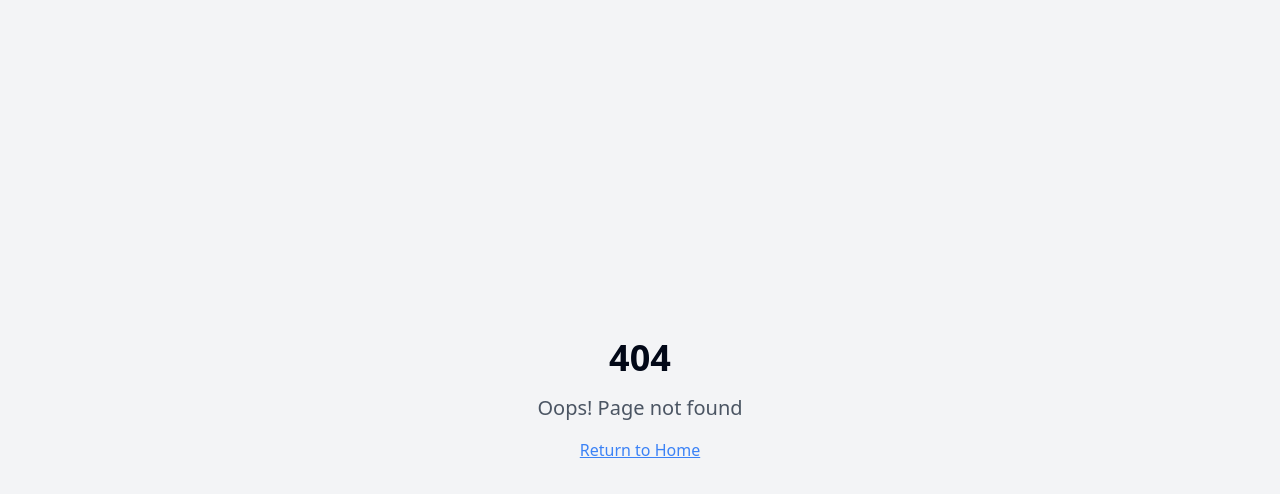
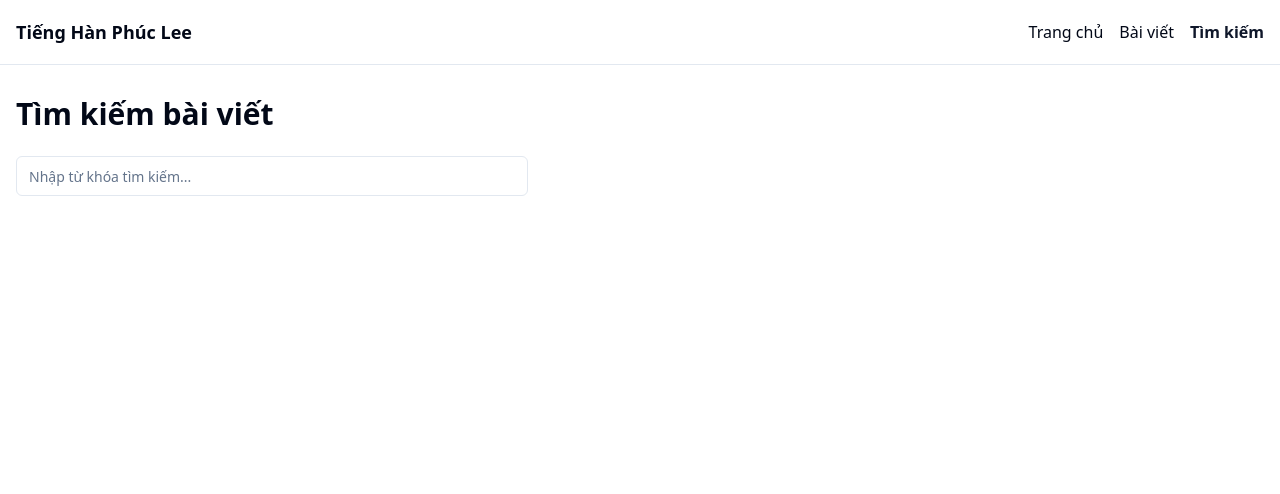
Before and after one commit to lehoangphuc747/THPL, a React (Vite) app: page /tim-kiem in a window 1280 px wide. Before the commit this address had no page. Shown: the top 494 px of the page. Built offline with nearby package versions, Linux system fonts and the light colour scheme.

Commit message:
[dyad] Thêm chức năng tìm kiếm bài viết - wrote 2 file(s)

```diff
--- a/src/App.tsx
+++ b/src/App.tsx
@@ -9,6 +9,7 @@ import Layout from "./components/Layout";
 import Home from "./pages/Home";
 import Posts from "./pages/Posts";
 import PostDetail from "./pages/PostDetail";
+import SearchPage from "./pages/Search";
 import NotFound from "./pages/NotFound";
 
 const queryClient = new QueryClient();
@@ -25,7 +26,7 @@ const App = () => (
               <Route path="/" element={<Home />} />
               <Route path="/bai-viet" element={<Posts />} />
               <Route path="/bai-viet/:slug" element={<PostDetail />} />
-              {/* Các route khác sẽ được thêm vào đây */}
+              <Route path="/tim-kiem" element={<SearchPage />} />
             </Route>
             <Route path="*" element={<NotFound />} />
           </Routes>
--- /dev/null
+++ b/src/pages/Search.tsx
@@ -0,0 +1,68 @@
+import { useState, useEffect, useMemo } from 'react';
+import { usePosts } from '@/hooks/usePosts';
+import { PostFrontmatter } from '@/types/post';
+import PostCard from '@/components/PostCard';
+import { Input } from '@/components/ui/input';
+import Fuse from 'fuse.js';
+
+const SearchPage = () => {
+  const { posts, loading } = usePosts();
+  const [query, setQuery] = useState('');
+  const [results, setResults] = useState<PostFrontmatter[]>([]);
+
+  const fuse = useMemo(() => {
+    if (posts.length > 0) {
+      return new Fuse(posts, {
+        keys: ['title', 'tags', 'category', 'author'],
+        includeScore: true,
+        threshold: 0.4,
+      });
+    }
+    return null;
+  }, [posts]);
+
+  useEffect(() => {
+    if (query.trim() && fuse) {
+      const searchResults = fuse.search(query.trim()).map(result => result.item);
+      setResults(searchResults);
+    } else {
+      setResults([]);
+    }
+  }, [query, fuse]);
+
+  return (
+    <div className="container mx-auto px-4 py-8">
+      <h1 className="text-3xl font-bold mb-6">Tìm kiếm bài viết</h1>
+      <div className="mb-8">
+        <Input
+          type="text"
+          value={query}
+          onChange={(e) => setQuery(e.target.value)}
+          placeholder="Nhập từ khóa tìm kiếm..."
+          className="max-w-lg"
+        />
+      </div>
+
+      {loading && query && <p>Đang tìm kiếm...</p>}
+
+      {query && !loading && (
+        <div>
+          <h2 className="text-2xl font-semibold mb-4">
+            Kết quả cho "{query}"
+          </h2>
+          {results.length > 0 ? (
+            <div className="grid md:grid-cols-2 lg:grid-cols-3 gap-8">
+              {results.map(post => (
+                <PostCard key={post.slug} post={post} />
+              ))}
+            </div>
+          ) : (
+            <p>Không tìm thấy kết quả nào.</p>
+          )}
+        </div>
+      )}
+    </div>
+  );
+};
+
+export default SearchPage;
```
